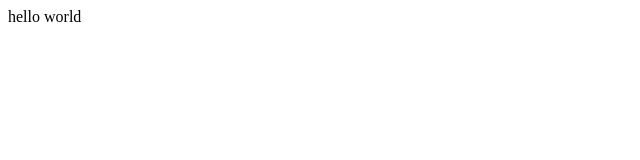
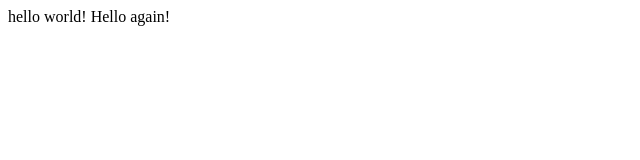
Before and after one commit to PrexaBhavsar/lecture0, a plain HTML site: page hello.html in a window 1280 px wide. Shown: the whole page, without its empty margins (0-640 px from the left). Drawn offline with Linux system fonts and the light colour scheme.

Commit message:
Update hello.html

```diff
--- a/hello.html
+++ b/hello.html
@@ -3,6 +3,6 @@
 <title>My webpage</title>
 </head>
 <body>
-hello world
+hello world! Hello again!
 </body>
 </html>
```
